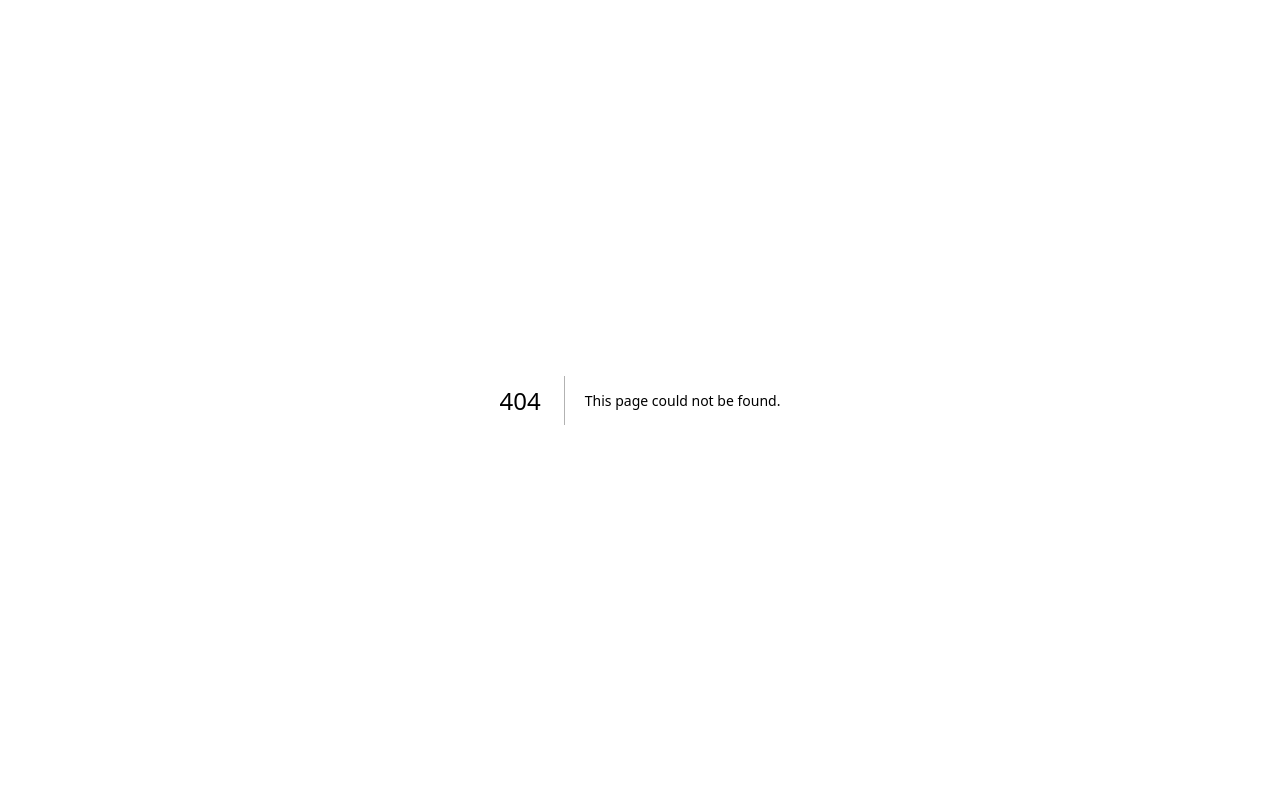
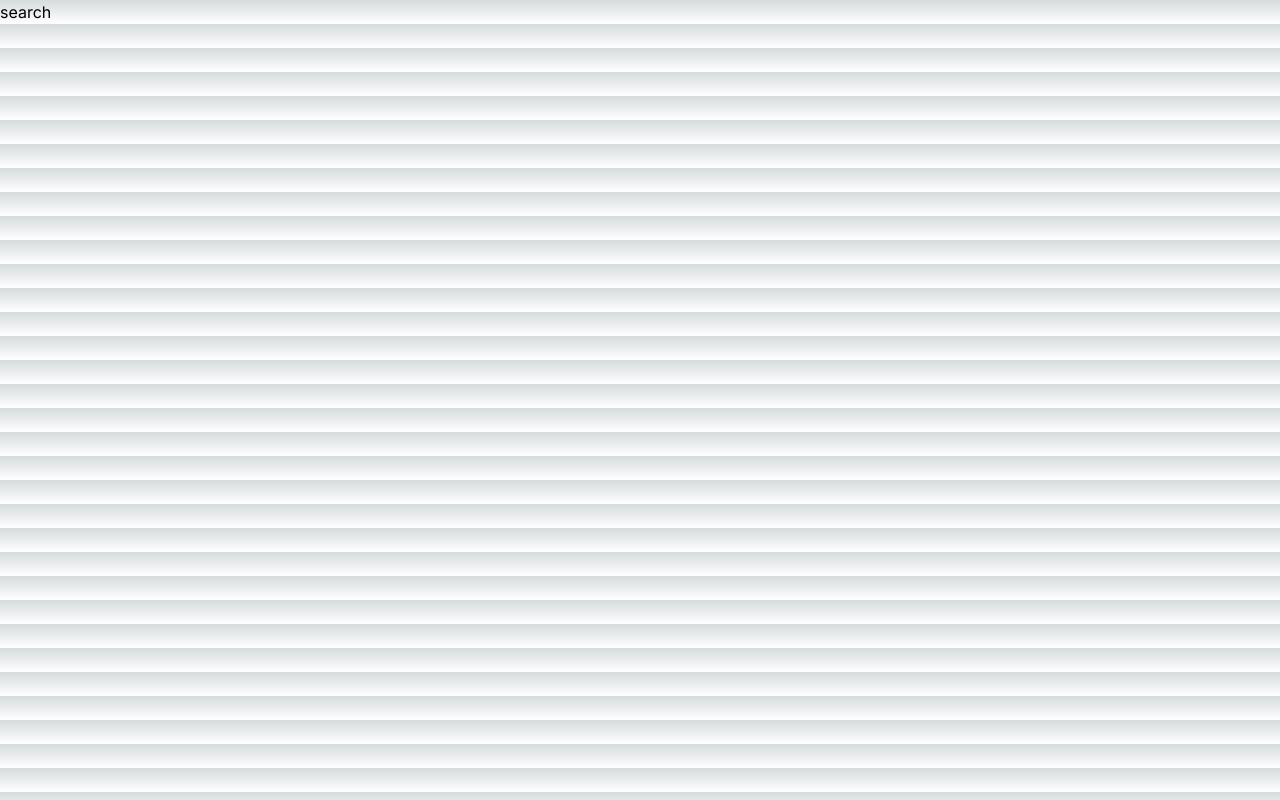
Before and after one commit to kwngmin/gongam, a Next.js app: page /search in a window 1280 px wide. Before the commit this address had no page. Built offline with nearby package versions, Linux system fonts and the light colour scheme.

Commit message:
sanity/client 설치

```diff
--- a/package.json
+++ b/package.json
@@ -9,6 +9,8 @@
     "lint": "next lint"
   },
   "dependencies": {
+    "@sanity/client": "^6.7.0",
+    "material-symbols": "^0.13.2",
     "next": "14.0.0",
     "react": "^18",
     "react-dom": "^18"
--- /dev/null
+++ b/src/app/new/page.tsx
@@ -0,0 +1,3 @@
+export default function NewPostPage() {
+  return <p>new</p>;
+}
--- /dev/null
+++ b/src/app/search/page.tsx
@@ -0,0 +1,3 @@
+export default function SearchPage() {
+  return <p>search</p>;
+}
--- /dev/null
+++ b/src/components/ui/icons/AddIcon.tsx
@@ -0,0 +1,3 @@
+export default function AddIcon() {
+  return <span className='material-symbols-rounded'>add</span>;
+}
--- /dev/null
+++ b/src/components/ui/icons/SearchFillIcon.tsx
@@ -0,0 +1,3 @@
+export default function SearchFillIcon() {
+  return <span className='material-symbols-rounded fillIcon'>search</span>;
+}
--- /dev/null
+++ b/src/components/ui/icons/SearchIcon.tsx
@@ -0,0 +1,3 @@
+export default function SearchIcon() {
+  return <span className='material-symbols-rounded'>search</span>;
+}
```
Also changed, not shown: 1 other file (tests, documents, lock files or other folders).
